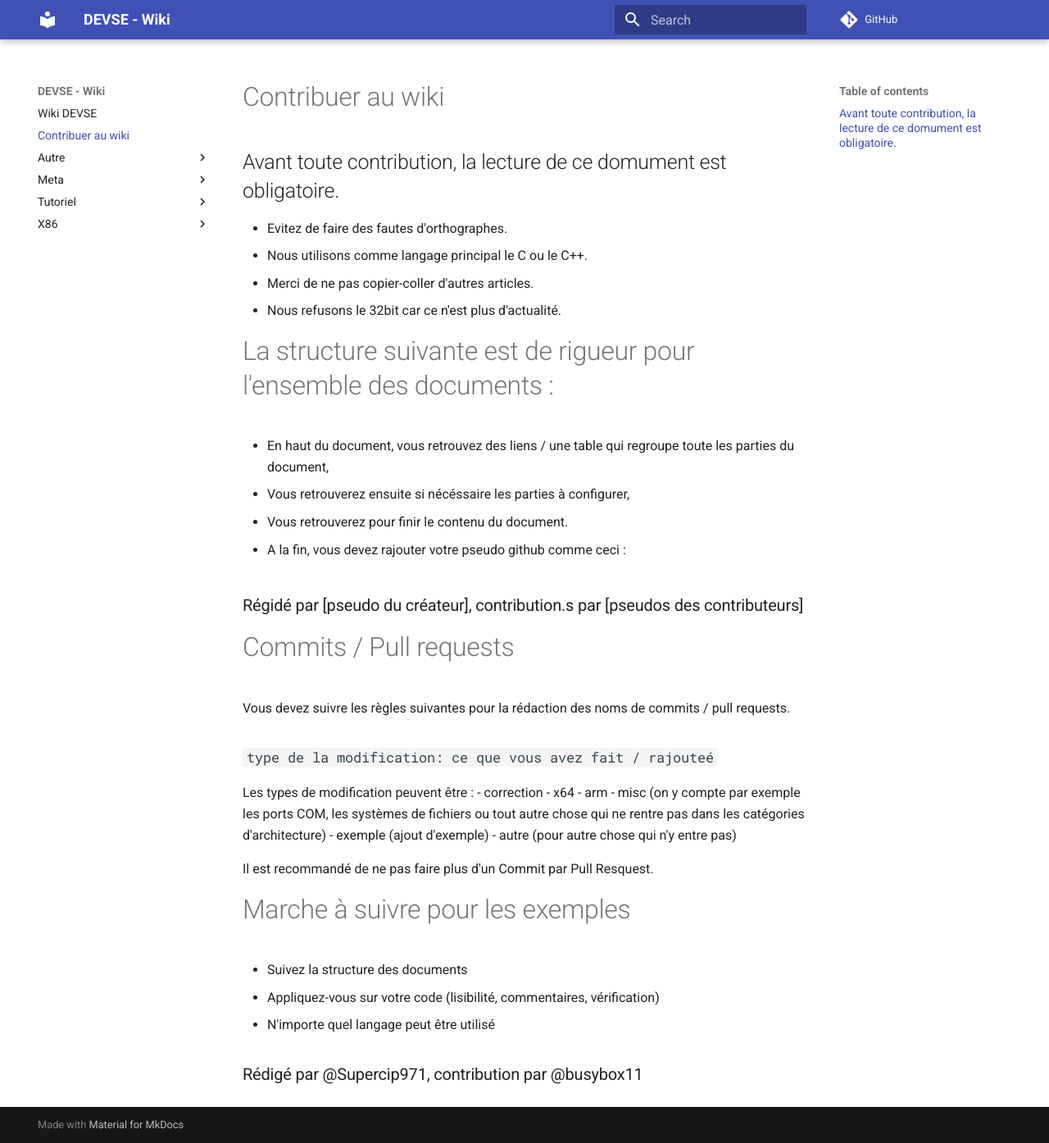
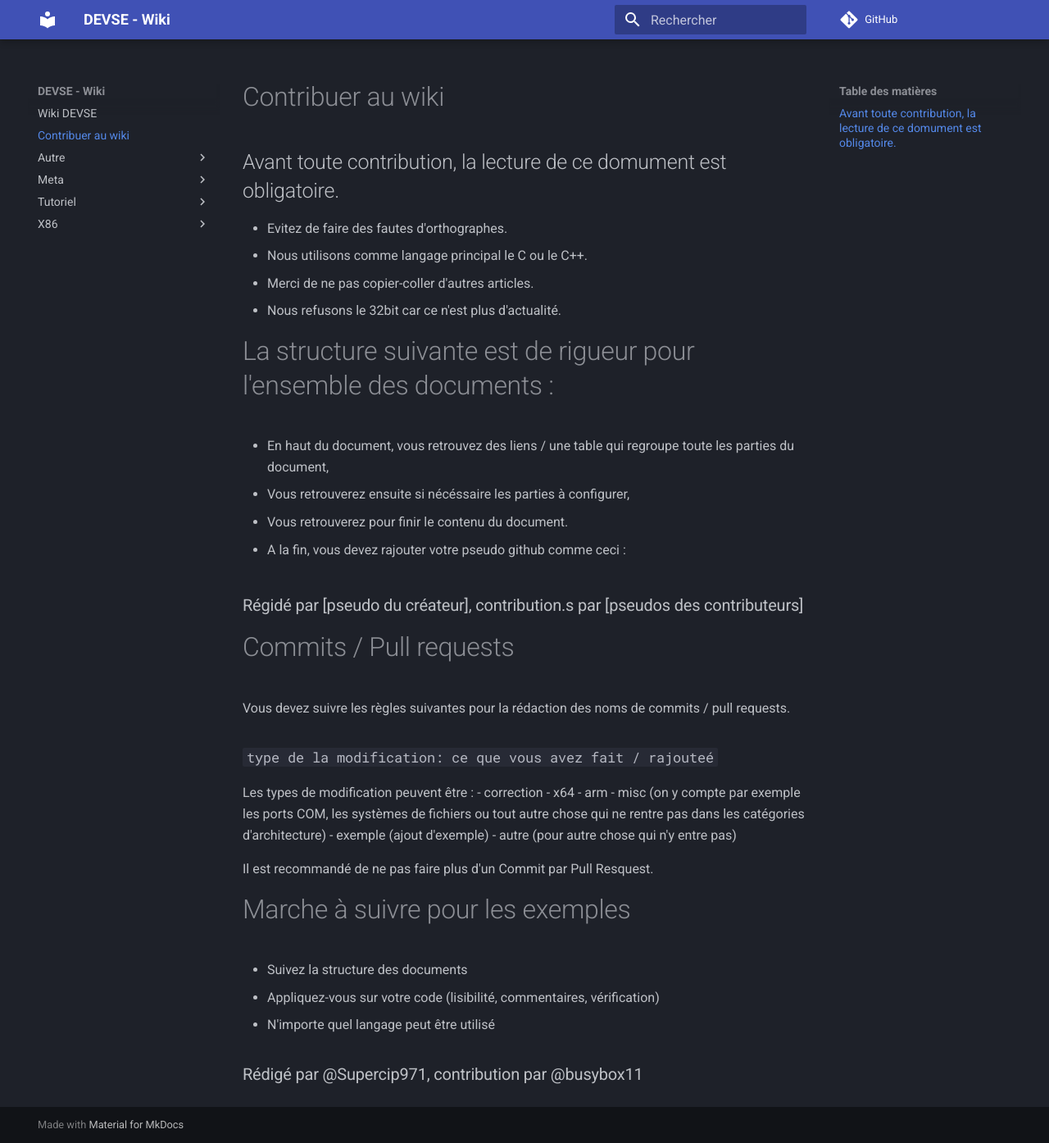
Before and after one commit to devse-org/wiki, an MkDocs documentation site: the page built from docs/CONTRIBUER.md, in a window 1280 px wide and 1394 px high. Shown: the whole window at 82% size. Built offline with MkDocs 1.6.1 and Material for MkDocs 9.7.7, drawn with Linux system fonts in a browser that asks for light colours; comment, search, counter and statistics services are not loaded.

Commit message:
meta: Configuration improvements

```diff
--- a/mkdocs.yml
+++ b/mkdocs.yml
@@ -3,3 +3,13 @@ site_description: Documentation de DEVSE
 repo_url: https://github.com/DEV-SE-FR/documentation-dev-se-fr
 theme:
   name: material
+  language: fr
+  palette:
+    scheme: slate
+  features:
+    - instant
+
+markdown_extensions:
+  - markdown.extensions.meta
+  - pymdownx.highlight
+  - pymdownx.inlinehilite
```
Also changed, not shown: 1 other file.
